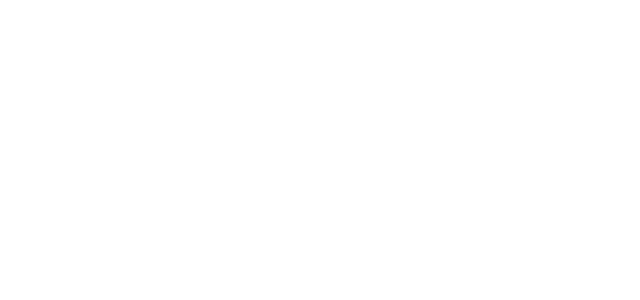
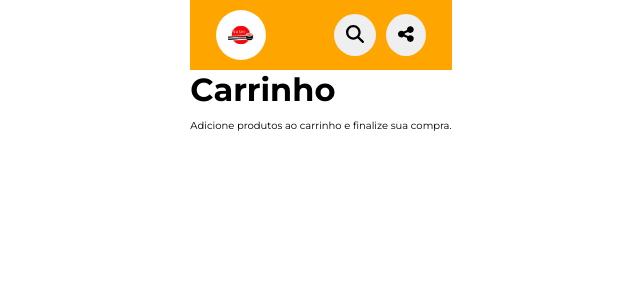
Before and after one commit to thiago0-08/cardapioProjeto, a React (Vite) app: page /carrinho in a window 1280 px wide. Before the commit this address had no page. Shown: the top 300 px of the page, without its empty margins (319-959 px from the left). Built offline with nearby package versions, Linux system fonts and the light colour scheme.

Commit message:
criacao da rota para acessar o carrinho

```diff
--- a/src/App.jsx
+++ b/src/App.jsx
@@ -2,6 +2,7 @@
 import Navbar from './Components/NavBar/Navbar'
 import Telaprincipal from './Components/TelaPrincipal/Telaprincipal'
 import ProductDetails from './Components/pages/ProductDetails'
+import Carrinho from './Components/Carrinho/Carrinho'
 import { BrowserRouter as Router, Routes, Route } from 'react-router-dom'
 
 const App = () => {
@@ -16,6 +17,8 @@
         } />
 
         <Route path="/produto/:id" element={<ProductDetails />} />
+        <Route path="/carrinho" element={<Carrinho />} />
+
       </Routes>
     </Router>
   )
--- a/src/Components/BarraInferior/BarraInferior.jsx
+++ b/src/Components/BarraInferior/BarraInferior.jsx
@@ -2,15 +2,18 @@
 import './barraInferior.css'
 import { FontAwesomeIcon } from '@fortawesome/react-fontawesome'
 import { faHouse, faCartShopping } from '@fortawesome/free-solid-svg-icons'
+import { useNavigate } from 'react-router-dom'
 
-const barraInferior = () => {
+const BarraInferior = () => {
+  const navigate = useNavigate()
+
   return (
     <div className='nav-bar'>
-        <div className='inicio'>
+      <div className='inicio' onClick={() => navigate('/')}>
         <FontAwesomeIcon icon={faHouse} className='icone'/>
         <p>Inicio</p>
       </div>
-        <div className='carrinho'>
+      <div className='carrinho' onClick={() => navigate('/carrinho')}>
         <FontAwesomeIcon icon={faCartShopping} className='icone' />
         <p>Carrinho</p>
       </div>
@@ -18,4 +21,4 @@
   )
 }
 
-export default barraInferior
+export default BarraInferior
--- a/src/Components/Carrinho/Carrinho.jsx
+++ b/src/Components/Carrinho/Carrinho.jsx
@@ -0,0 +1,19 @@
+
+import React from 'react'
+import Navbar from '../NavBar/Navbar'
+import './carrinho.css'
+import { useNavigate } from 'react-router-dom'
+
+const Carrinho = () => {
+  return (
+    <div>
+      <Navbar />
+        <div className='container'>
+            <h1>Carrinho</h1>
+            <p>Adicione produtos ao carrinho e finalize sua compra.</p>
+        </div>
+    </div>
+  )
+}
+
+export default Carrinho
```
Lines whose indentation alone changed are shown as unchanged.
